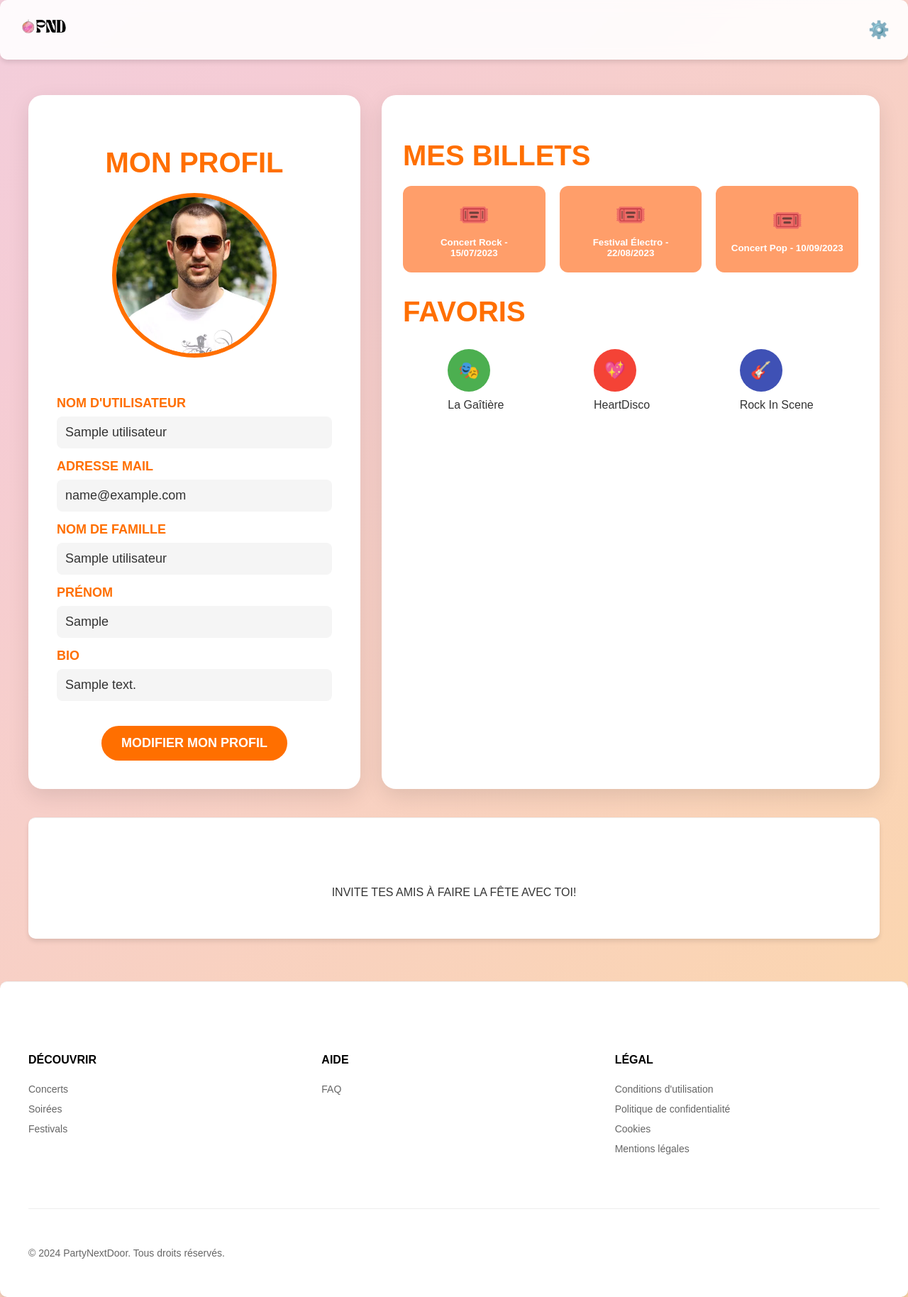
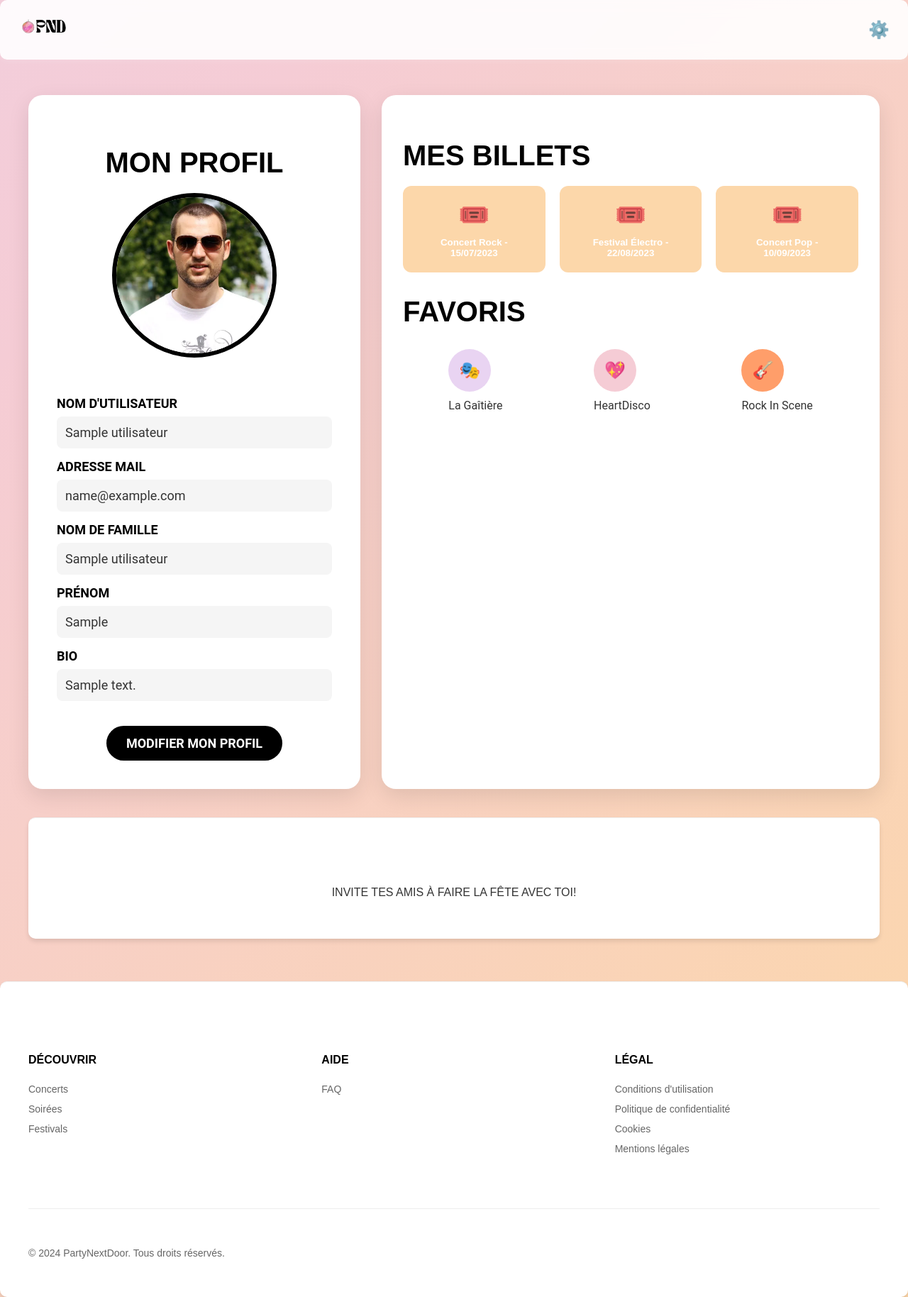
Before and after one commit to kuaix2/partyNextDoor, a PHP site: page /profil.php in a window 1280 px wide. Shown: the whole page at 71% size. Run offline with PHP 8.4, Linux system fonts and the light colour scheme; the visitor is signed in with stand-in values (Sample User, id 1); tables that the repository leaves empty or names only in its code hold one stand-in row (values such as "Sample post").

Commit message:
css profil

```diff
--- a/partyNextDoor/css/profil.css
+++ b/partyNextDoor/css/profil.css
@@ -1,6 +1,6 @@
 :root {
-    --primary-color: #ff6f00;
-    --secondary-color: #ff9e6a;
+    --primary-color: #000000;
+    --secondary-color: #fcd7aa;
     --accent-color: #fcd7aa;
     --text-color: #333;
     --bg-color: #f5f5f5;
@@ -8,7 +8,7 @@
 }
 
 body {
-    font-family: 'Bebas Neue', sans-serif;
+    font-family: 'roboto', sans-serif;
     margin: 0;
     padding: 0;
     min-height: 100vh;
@@ -39,7 +39,7 @@ nav {
     backdrop-filter: blur(10px);
     border-radius: 10px;
     margin-bottom: 30px;
-    box-shadow: 0 4px 6px rgba(0, 0, 0, 0.1);
+    box-shadow: 0 4px 6px rgba(255, 255, 255, 0.1);
 }
 
 
@@ -164,7 +164,7 @@ label {
 
 .ticket-button:hover {
     transform: scale(1.05);
-    background-color: var(--primary-color);
+    background-color:#f8cc96 ;
 }
 
 .ticket-icon {
@@ -230,8 +230,8 @@ label {
     right: 0;
     width: 300px;
     height: 100vh;
-    background-color: rgba(26, 26, 26, 0.95);
-    color: white;
+    background-color: #ffdaad;
+    color: rgb(0, 0, 0);
     padding: 40px;
     transform: translateX(100%);
     transition: transform 0.3s ease-in-out;
@@ -276,7 +276,7 @@ label {
 }
 .menu-list a {
     text-decoration: none;
-    color: #ece9f2;
+    color: #000000;
 }
 
 .menu-item {
--- a/partyNextDoor/profil.php
+++ b/partyNextDoor/profil.php
@@ -14,7 +14,7 @@ try {
 
 // Obtenir l'ID de l'utilisateur (exemple avec une session utilisateur)
 session_start();
-$userId = $_SESSION['user_id'] ?? 20; // Remplacez par la gestion de session appropriée
+$userId = $_SESSION['user_id'] ?? 16; // Remplacez par la gestion de session appropriée
 
 // Requête pour récupérer les informations de l'utilisateur
 $sql = "SELECT nom_utilisateur, email, nom_de_famille, prenom, bio FROM utilisateur WHERE id = :userId";
@@ -92,21 +92,21 @@ if (!$user) {
                     </button>
                     <button class="ticket-button" onclick="viewTicket('ticket3')">
                         <span class="ticket-icon">🎟️</span>
-                        <span class="ticket-text">Concert Pop - 10/09/2023</span>
+                        <span class="ticket-text">Concert Pop - <br> 10/09/2023</span>
                     </button>
                 </div>
                 <h2>FAVORIS</h2>
                 <div class="favorites">
                     <div class="favorite-item">
-                        <div class="favorite-icon" style="background-color: #4CAF50;">🎭</div>
+                        <div class="favorite-icon" style="background-color: #e9d4f2;">🎭</div>
                         <span>La Gaîtière</span>
                     </div>
                     <div class="favorite-item">
-                        <div class="favorite-icon" style="background-color: #F44336;">💖</div>
+                        <div class="favorite-icon" style="background-color: #f5ccd5;">💖</div>
                         <span>HeartDisco</span>
                     </div>
                     <div class="favorite-item">
-                        <div class="favorite-icon" style="background-color: #3F51B5;">🎸</div>
+                        <div class="favorite-icon" style="background-color: #ff9e6a;">🎸</div>
                         <span>Rock In Scene</span>
                     </div>
                 </div>
```
